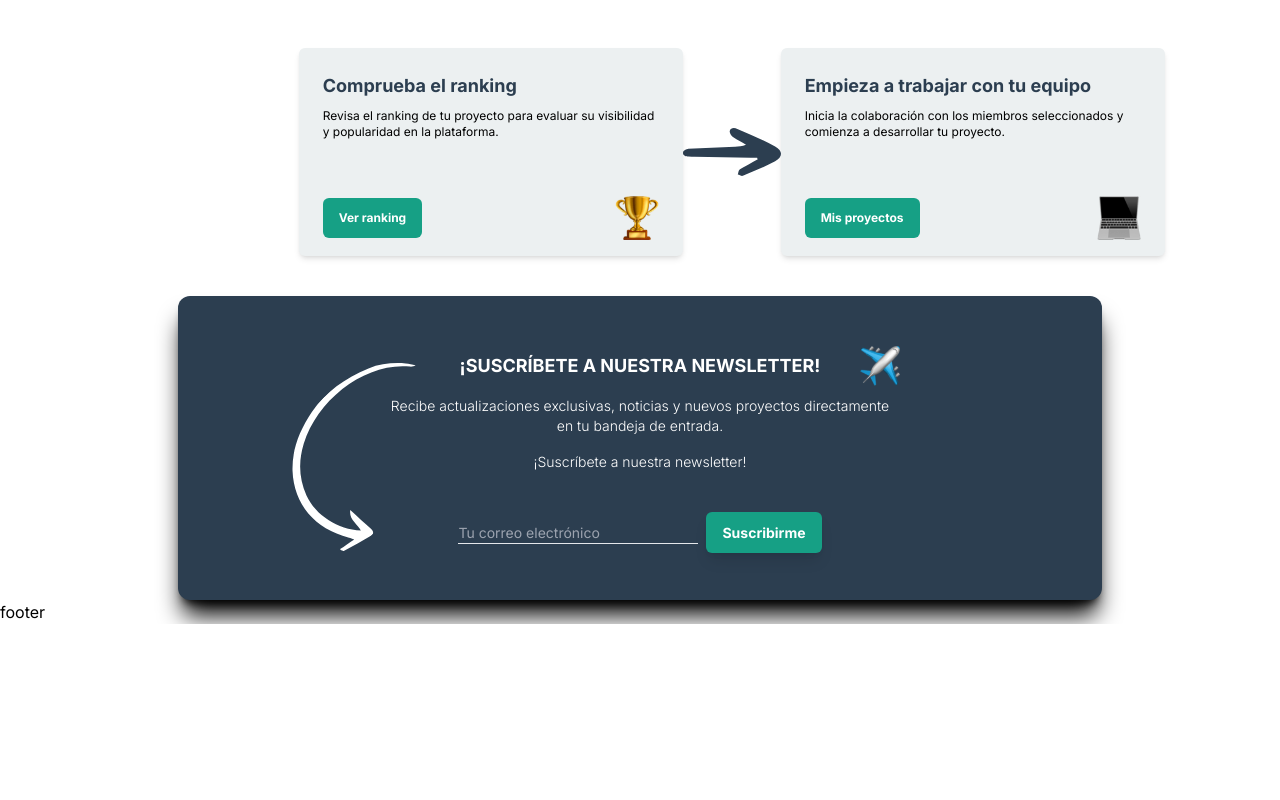
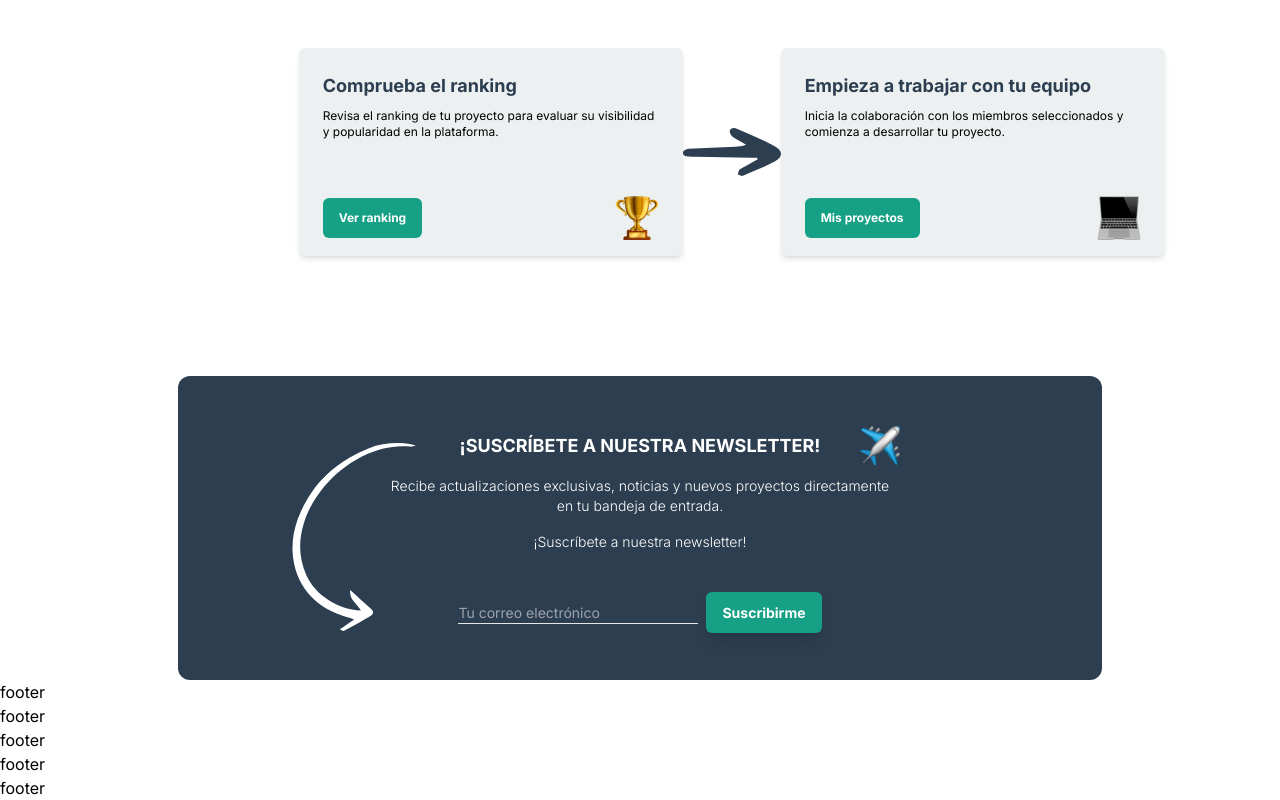
Before and after one commit to Zespul/zespul-public, a Next.js app: page / in a window 1280 px wide. Shown: the part 1324-2124 px from the top of the page. Before the commit the page ends 1948 px from the top, so only its background shows below. Built offline with nearby package versions, Linux system fonts and the light colour scheme.

Commit message:
chore: Update Newsletter and Footer components

```diff
--- a/src/components/landing/Newsletter.jsx
+++ b/src/components/landing/Newsletter.jsx
@@ -6,7 +6,7 @@ import ButtonCTA from '../ui/ButtonCTA';
 
 export default function Newsletter() {
     return (
-        <article className='relative w-fit mx-auto flex flex-col justify-center items-center bg-secondary text-white rounded-xl px-32 py-14 gap-4 shadow-xl shadow-black'>
+        <article className='relative w-fit mx-auto flex flex-col justify-center items-center bg-secondary text-white rounded-xl mt-20 px-32 py-14 gap-4  shadow-black'>
             <div className='relative'>
                 <h3 className='uppercase font-bold text-lg'>¡Suscríbete a nuestra newsletter!</h3>
                 <Airplane className='size-10 absolute top-1/2 -translate-y-1/2 -right-20' />
--- a/src/components/ui/Footer.jsx
+++ b/src/components/ui/Footer.jsx
@@ -3,8 +3,12 @@ import React from 'react';
 
 export default function Footer() {
    return (
-      <div>
-         footer
-      </div>
+      <section>
+        <p>footer</p>
+        <p>footer</p>
+        <p>footer</p>
+        <p>footer</p>
+        <p>footer</p>
+      </section>
    )
 }
```
